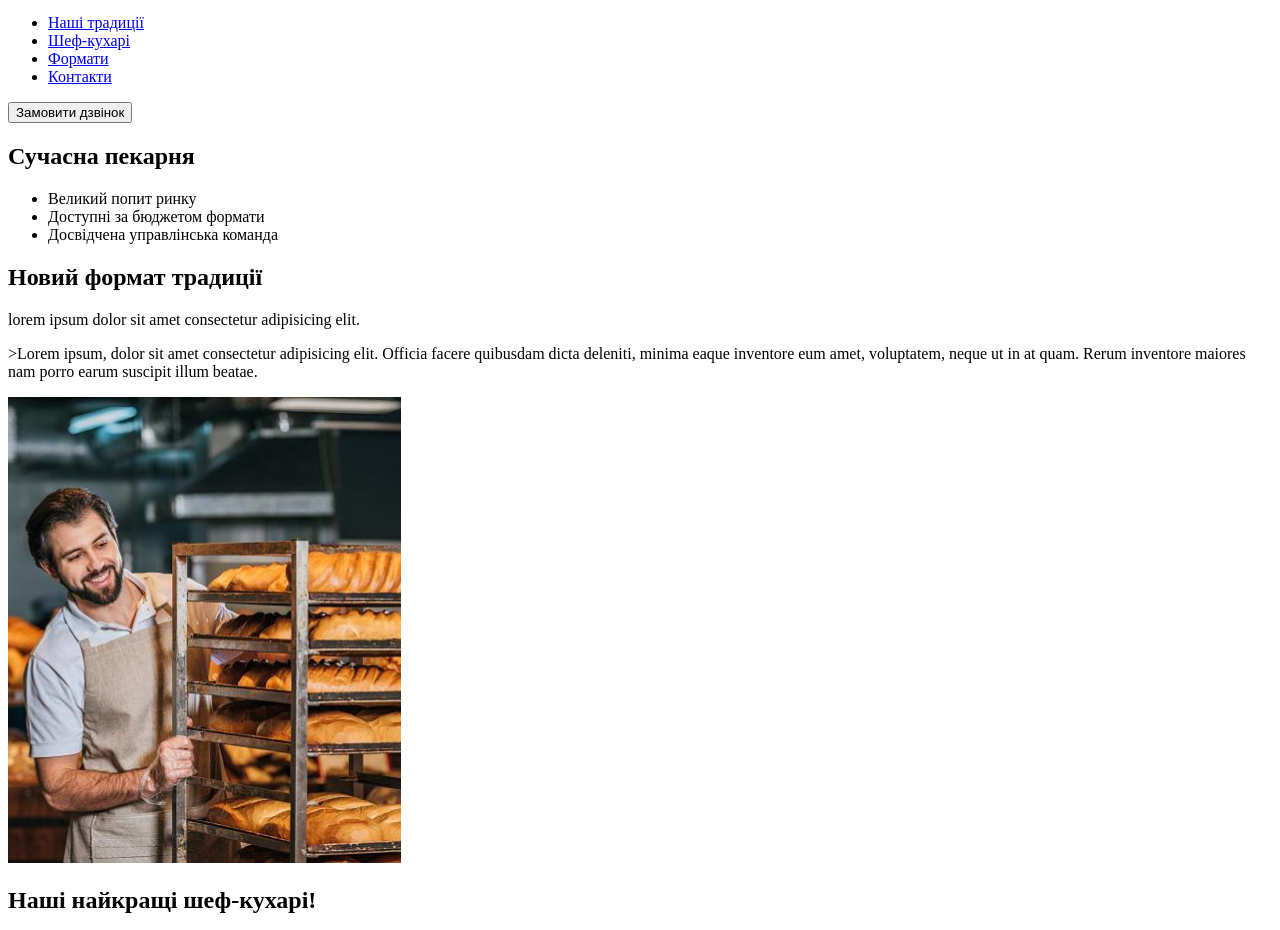
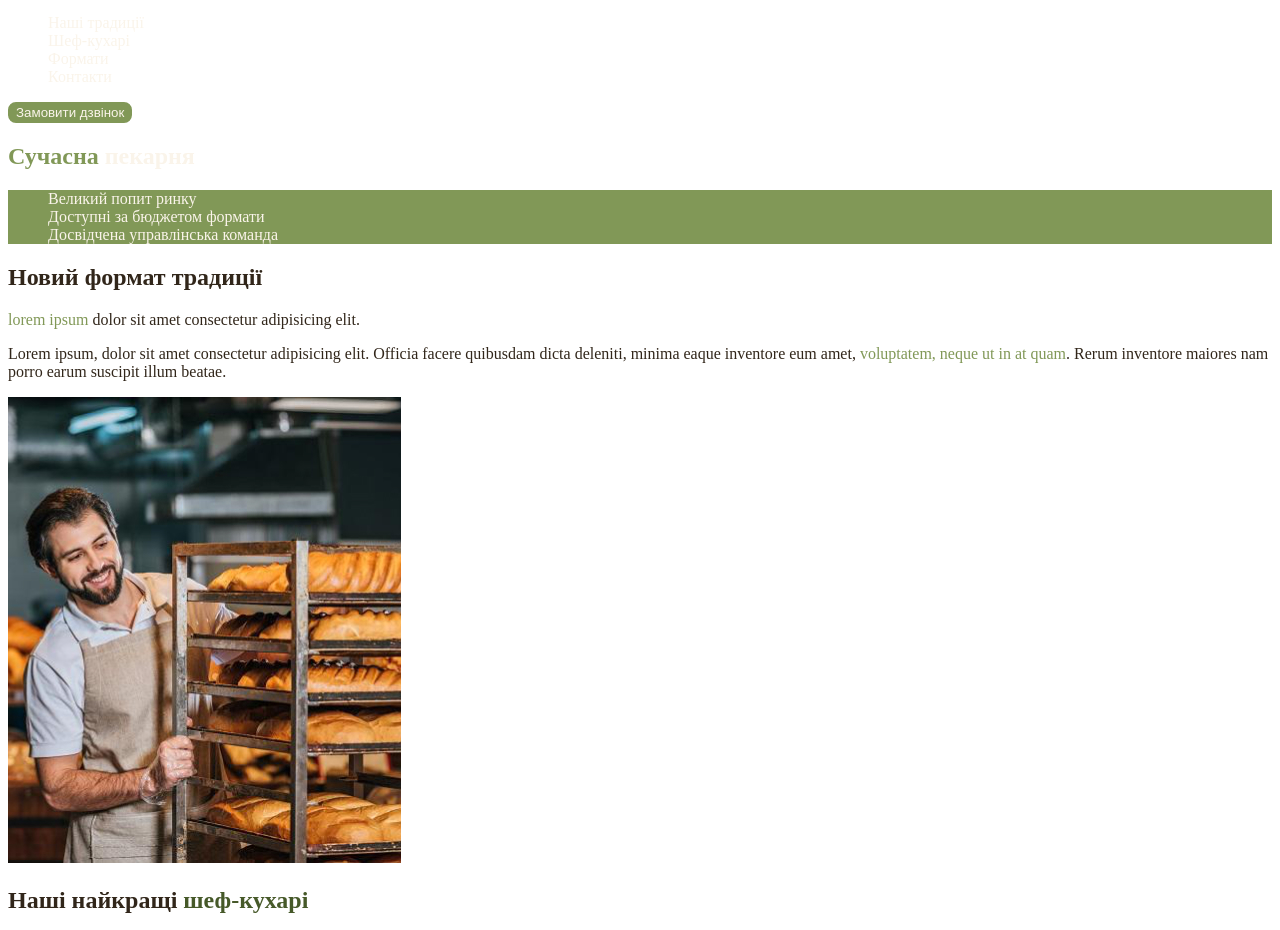
Before and after one commit to AnastasiaLymarenko/html-css-project, a plain HTML site: page index.html in a window 1280 px wide. Shown: the part 60-990 px from the top of the page. Drawn offline with Linux system fonts and the light colour scheme.

Commit message:
Add initial css rules

```diff
--- /dev/null
+++ b/css/style.css
@@ -0,0 +1,64 @@
+:root {
+    --color-brand-light-green: #819857;
+    --color-primary-white: #faf4ea;
+    --color-primary-black: #31261a;
+    --color-brand-dark-green: #465929;
+}
+
+/* Base */
+body {
+    color: var(--color-primary-black);
+}
+
+ul {
+    list-style: none;
+}
+
+address {
+    font-style: normal;
+}
+
+/* Button */
+.button {
+    color: var(--color-primary-white);
+    background-color: var(--color-brand-light-green);
+    border: 2px solid var(--color-brand-light-green);
+    border-radius: 8px;
+    cursor: pointer;
+}
+
+.button:hover {
+    background-color: transparent;
+    color: var(--color-brand-dark-green);
+}
+
+/* Link */
+.link {
+ color: var(--color-primary-white);
+ text-decoration: none;
+}
+
+.link:hover {
+    color: var(--color-brand-light-green);
+}
+
+.hero-title {
+    color: var(--color-primary-white);
+}
+
+.hero-title .accent {
+    color: var(--color-brand-light-green);
+}
+
+.advantages-list {
+    color: var(--color-primary-white);
+    background-color: var(--color-brand-light-green);
+}
+
+.section-title .accent{
+color: var(--color-brand-dark-green);
+}
+
+.p-accent {
+    color: var(--color-brand-light-green);
+}
--- a/index.html
+++ b/index.html
@@ -5,6 +5,7 @@
     <meta http-equiv="X-UA-Compatible" content="IE=edge" />
     <meta name="viewport" content="width=device-width, initial-scale=1.0" />
     <title>Сучасна пекарня</title>
+    <link rel="stylesheet" href="./css/style.css" />
   </head>
   <body>
     <header>
@@ -13,33 +14,33 @@
           <img src="./img/logo.svg" alt="Логотип Сучасої пекарні" />
         </a>
         <ul>
-          <li><a href="#traditions-section">Наші традиції</a></li>
-          <li><a href="#chefs-section">Шеф-кухарі</a></li>
-          <li><a href="#formats-section">Формати</a></li>
-          <li><a href="#contacts-section">Контакти</a></li>
+          <li><a class="link" href="#traditions-section">Наші традиції</a></li>
+          <li><a class="link" href="#chefs-section">Шеф-кухарі</a></li>
+          <li><a class="link" href="#formats-section">Формати</a></li>
+          <li><a class="link" href="#contacts-section">Контакти</a></li>
         </ul>
       </nav>
-      <button type="button">Замовити дзвінок</button>
+      <button class="button" type="button">Замовити дзвінок</button>
     </header>
     <main>
       <section>
-        <h1>Сучасна пекарня</h1>
+        <h1 class="hero-title"><span class="accent">Сучасна</span> пекарня</h1>
       </section>
       <section id="traditions-section">
-        <ul>
+        <ul class="advantages-list">
           <li>Великий попит ринку</li>
           <li>Доступні за бюджетом формати</li>
           <li>Досвідчена управлінська команда</li>
         </ul>
-        <h2>Новий формат традиції</h2>
+        <h2 class="section-title">Новий формат традиції</h2>
         <p lang="en">
-          <span lang="en">lorem ipsum</span> dolor sit amet consectetur
+          <span class="p-accent">lorem ipsum</span> dolor sit amet consectetur
           adipisicing elit.
         </p>
         <p lang="en">
-          >Lorem ipsum, dolor sit amet consectetur adipisicing elit. Officia
+          Lorem ipsum, dolor sit amet consectetur adipisicing elit. Officia
           facere quibusdam dicta deleniti, minima eaque inventore eum amet,
-          <span lang="en">voluptatem, neque ut in at quam</span>. Rerum
+          <span class="p-accent">voluptatem, neque ut in at quam</span>. Rerum
           inventore maiores nam porro earum suscipit illum beatae.
         </p>
         <img
@@ -48,7 +49,9 @@
         />
       </section>
       <section id="chefs-section">
-        <h2>Наші найкращі шеф-кухарі!</h2>
+        <h2 class="section-title">
+          Наші найкращі <span class="accent">шеф-кухарі</span>
+        </h2>
         <ul>
           <li>
             <article>
@@ -79,7 +82,7 @@
         </ul>
       </section>
       <section id="formats-section">
-        <h2>Формати</h2>
+        <h2 class="section-title">Формати</h2>
         <ul>
           <li>
             <article>
@@ -99,7 +102,8 @@
         </ul>
       </section>
       <section id="contacts-section">
-        <h2>Приєднуйтеся до мережі пекарень</h2>
+        <h2 class="section-title">Приєднуйтеся до мережі пекарень</h2>
+        <button class="button" type="button">Замовити дзвінок</button>
         <iframe
           src="https://www.google.com/maps/embed?pb=!1m18!1m12!1m3!1d2540.256704104725!2d30.503279799999994!3d50.45494430000001!2m3!1f0!2f0!3f0!3m2!1i1024!2i768!4f13.1!3m3!1m2!1s0x40d4ce674262f9bf%3A0x62f81d77b722978a!2sSichovykh%20Striltsiv%20St%2C%205%2C%20Kyiv%2C%2002000!5e0!3m2!1sen!2sua!4v1699814762467!5m2!1sen!2sua"
           width="603"
@@ -116,20 +120,26 @@
           <img src="./img/logo.svg" alt="Логотип Сучасої пекарні" />
         </a>
         <ul>
-          <li><a href="#traditions-section">Наші традиції</a></li>
-          <li><a href="#chefs-section">Шеф-кухарі</a></li>
-          <li><a href="#formats-section">Формати</a></li>
-          <li><a href="#contacts-section">Контакти</a></li>
+          <li><a class="link" href="#traditions-section">Наші традиції</a></li>
+          <li><a class="link" href="#chefs-section">Шеф-кухарі</a></li>
+          <li><a class="link" href="#formats-section">Формати</a></li>
+          <li><a class="link" href="#contacts-section">Контакти</a></li>
         </ul>
       </nav>
       <address>
-        <ul>
-          <li><a href="tel:+380112233445">+380-112-233-445</a></li>
+        <ul class="contacts">
+          <li><a class="link" href="tel:+380112233445">+380-112-233-445</a></li>
           <li>
-            <a href="mailto:shopbakery@gmail.com">shopbakery@gmail.com</a>
+            <a class="link" href="mailto:shopbakery@gmail.com"
+              >shopbakery@gmail.com</a
+            >
           </li>
           <li>
-            <a href="https://maps.app.goo.gl/iCuXyhm4fTyFMAZC8" target="_blank">
+            <a
+              class="link"
+              href="https://maps.app.goo.gl/iCuXyhm4fTyFMAZC8"
+              target="_blank"
+            >
               Україна, м.Київ, вул.Січових Стрільців 5
             </a>
           </li>
@@ -142,7 +152,7 @@
             <!-- IG icon -->
           </li>
         </ul>
-        <a href="#">Політика конфідеційності</a>
+        <a class="link" href="#">Політика конфідеційності</a>
         <p>&copy;2023. Дані захищенні</p>
       </address>
     </footer>
```
